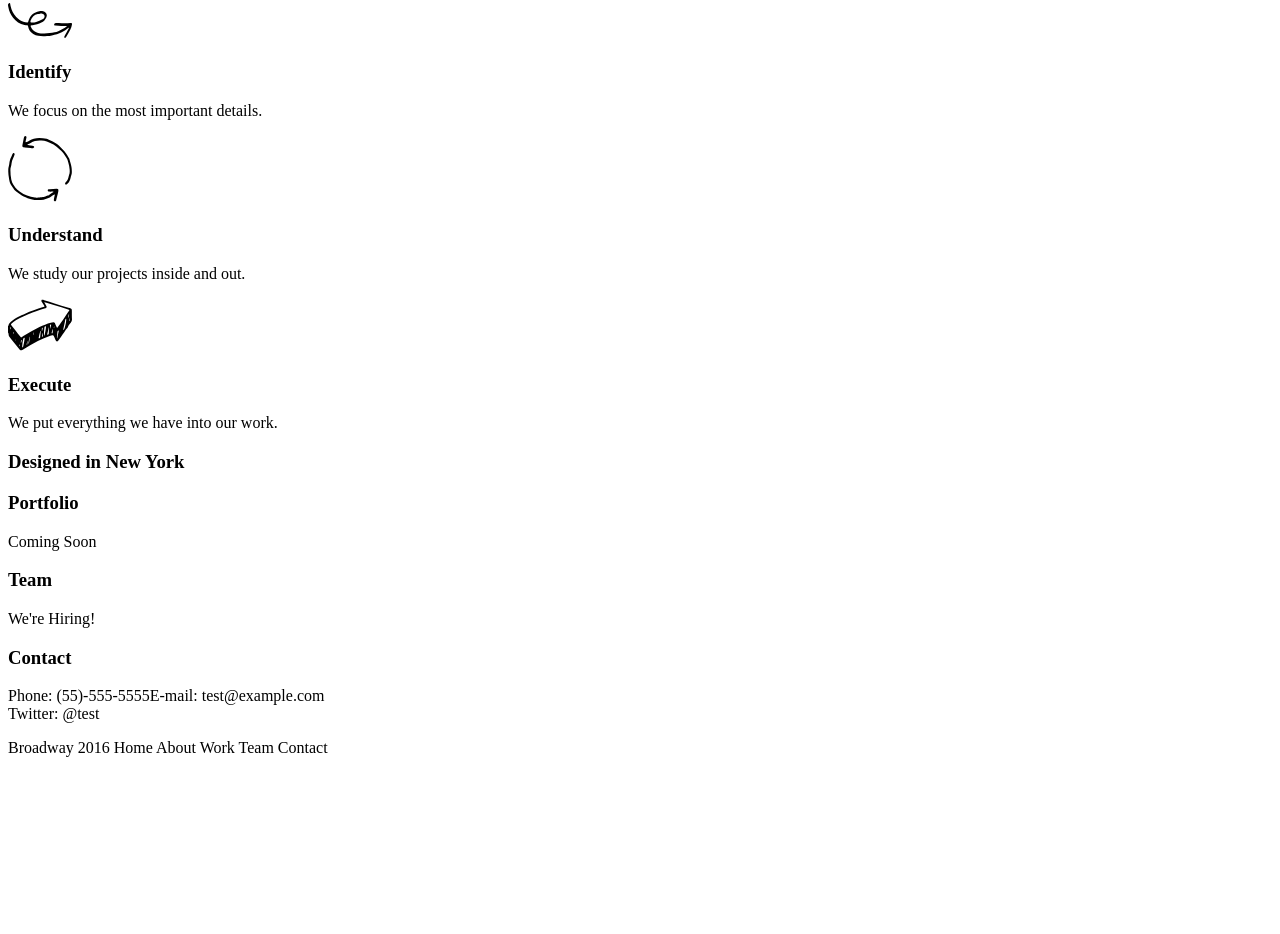
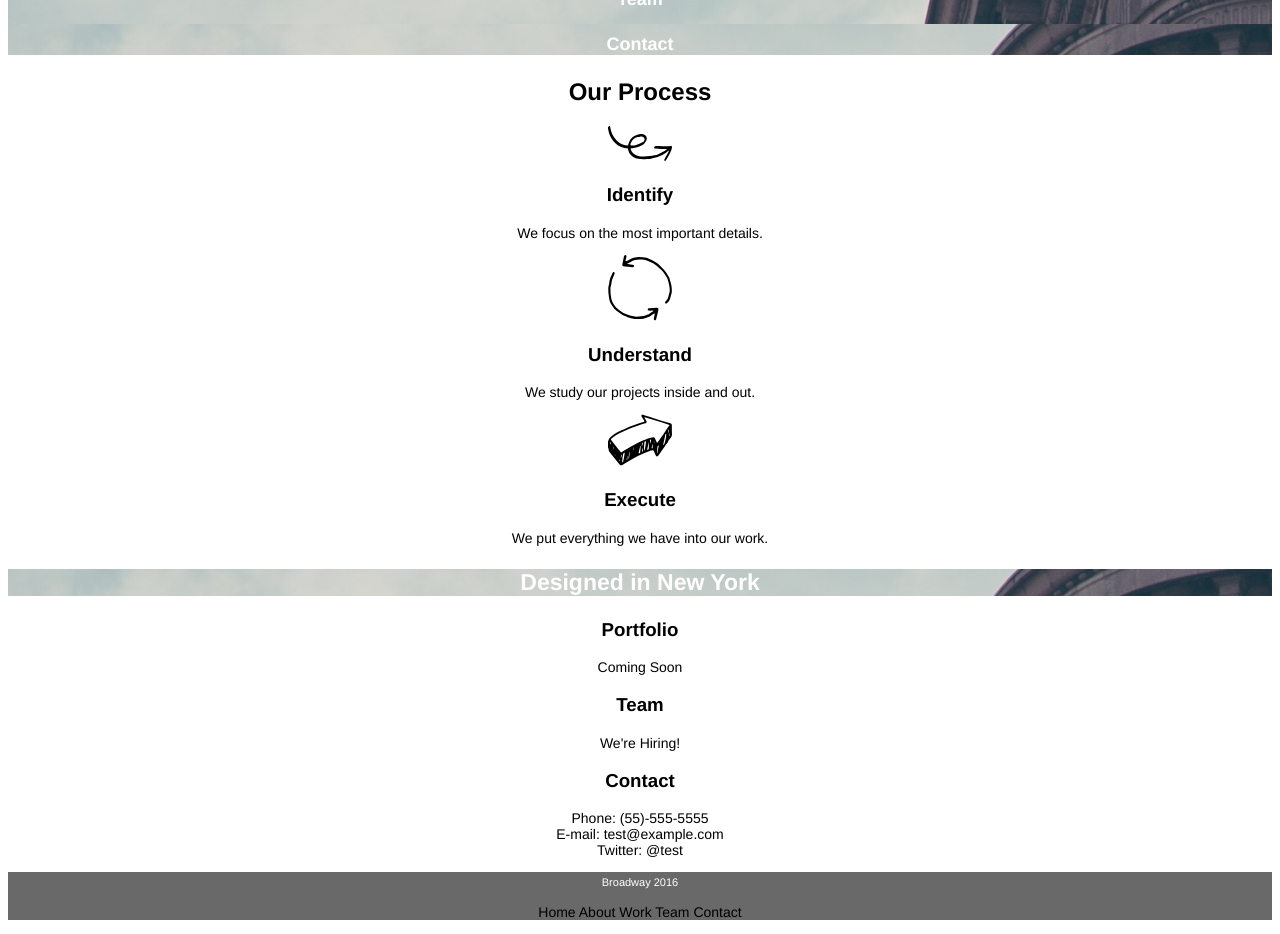
Before and after one commit to rebeccaldavis/broadway, a plain HTML site: page index.html in a window 1280 px wide. Shown: the part 320-1254 px from the top of the page. Before the commit the page ends 1093 px from the top, so only its background shows below. Drawn offline with Linux system fonts and the light colour scheme.

Commit message:
add css.

```diff
--- a/index.html
+++ b/index.html
@@ -3,12 +3,12 @@
 <html>
 
 <head>
+	<link href="./resources/css/index.css" type="text/css" rel="stylesheet">
 	<title>Broadway Design</title>
-	<link href="./resources/css/index.css" type="text/css" rel="stylesheet">
 </head>
 
 <body>
-  <div>
+  <div class="main-banner">
     <h1>Broadway Design</h1>
       <nav>
         <h4>Home</h4>
@@ -32,7 +32,7 @@
     <h3>Execute</h3>
       <p>We put everything we have into our work.</p>
 
-    <h3>Designed in New York</h3>
+    <h3 class="design">Designed in New York</h3>
 
     <h3>Portfolio</h3>
       <p>Coming Soon</p>
@@ -41,10 +41,12 @@
       <p>We're Hiring!</p>
 
     <h3>Contact</h3>
-      <p>Phone: (55)-555-5555</ br>E-mail: test@example.com<br />Twitter: @test</p>
+      <p>Phone: (55)-555-5555<br />E-mail: test@example.com<br />Twitter: @test</p>
 
     <nav>
-      <p>Broadway 2016 Home About Work Team Contact</p>
+      <div class="footer">
+        <span class="copyright">Broadway 2016</span><p> Home About Work Team Contact</p>
+      </div>
     </nav>
 
 
--- a/resources/css/index.css
+++ b/resources/css/index.css
@@ -0,0 +1,42 @@
+html {
+font-family: Helvetica;
+text-align: center;
+}
+
+.main-banner, .design {
+	background-image: url("../images/flatiron.png");
+	color: white;
+}
+
+h1 {
+	font-size: 70px;
+	font-weight: bold;
+}
+
+h4 {
+	font-size: 18px;
+	color: white;
+}
+
+h2 {
+	font-size: 32px
+	font-weight: bold;
+}
+
+p {
+	font-size: 14px;
+}
+
+.design {
+	font-size: 23px;
+	font-weight: bold;
+}
+
+.copyright {
+	font-size: 11px;
+	color: white;
+}
+
+.footer {
+	background-color: dimgray;
+}
```
